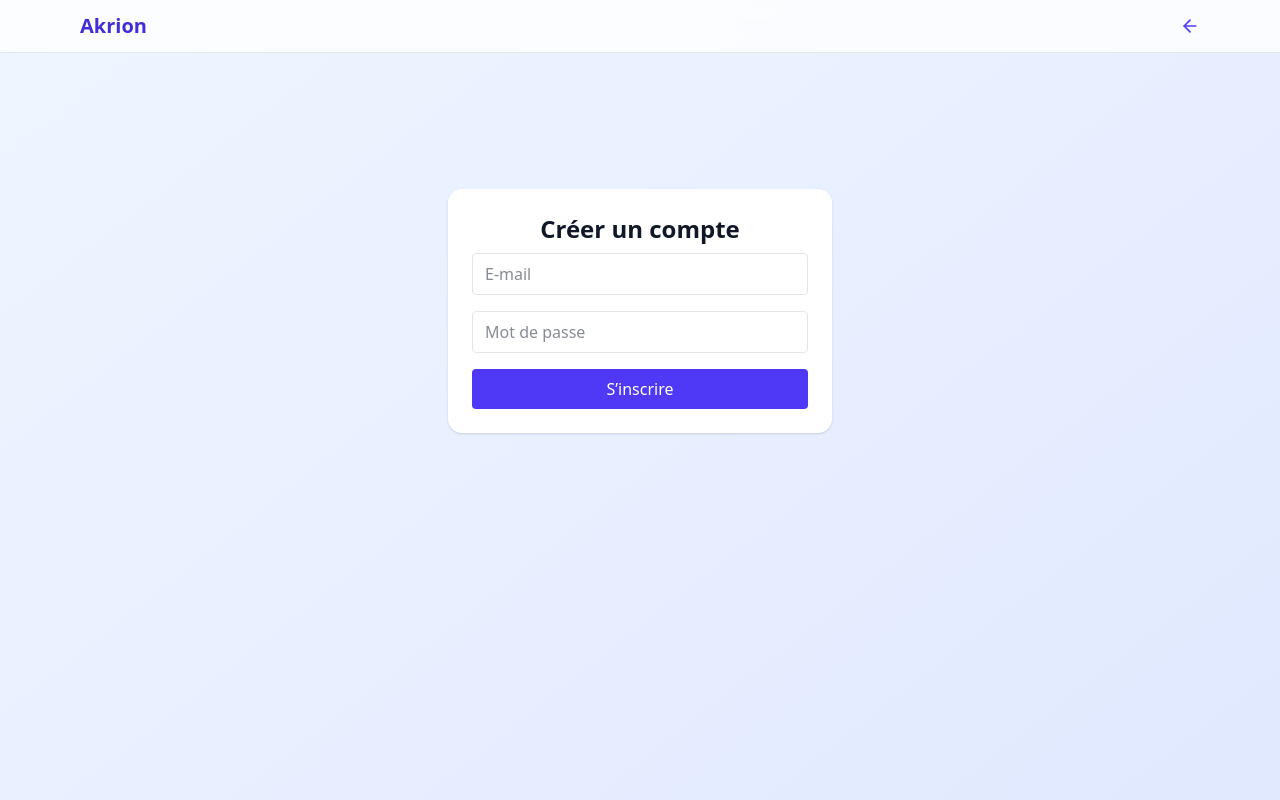
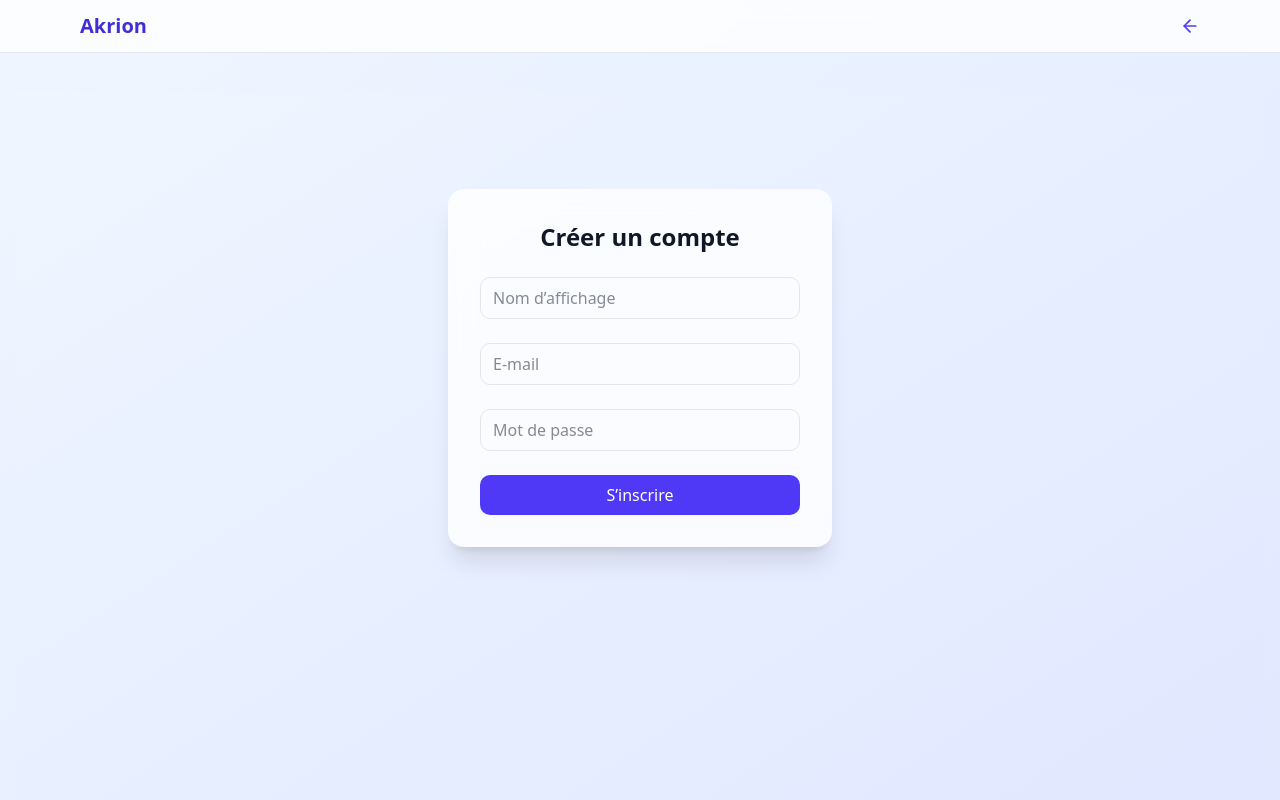
Before and after one commit to xperem/akrion, a Next.js app: page /akrion-app/register in a window 1280 px wide. Shown: the top 800 px of the page. Built offline with nearby package versions, Linux system fonts and the light colour scheme; no server answers.

Commit message:
ajout d'un nom d'affichage a l'inscription

```diff
--- a/src/app/akrion-app/(protected)/dashboard/page.tsx
+++ b/src/app/akrion-app/(protected)/dashboard/page.tsx
@@ -7,10 +7,12 @@ export default async function DashboardPage() {
   const { data: { user } } = await supabase.auth.getUser();
   if (!user) redirect('/akrion-app/login');
 
+  const name = user.user_metadata?.display_name || user.email;
+
   return (
     <section className="px-4 py-10">
       <h1 className="break-words text-xl sm:text-2xl font-semibold">
-        Bienvenue sur Akrion App, {user.email} 👋
+        Bienvenue sur Akrion App, {name} 👋
       </h1>
     </section>
   );
--- a/src/app/akrion-app/(public)/register/page.tsx
+++ b/src/app/akrion-app/(public)/register/page.tsx
@@ -2,48 +2,56 @@
 
 import { useState, FormEvent } from 'react';
 import { useRouter } from 'next/navigation';
-import { createClient } from '@/lib/supabase/client';   // ⬅️ helper qui retourne createBrowserClient()
+import { createClient } from '@/lib/supabase/client';
 
 export default function RegisterPage() {
-  const supabase = createClient();          // nouvelle instance côté client
+  const supabase = createClient();
   const router   = useRouter();
 
-  const [email, setEmail]       = useState('');
-  const [password, setPassword] = useState('');
-  const [error, setError]       = useState('');
+  // états du formulaire
+  const [displayName, setDisplayName] = useState('');
+  const [email, setEmail]             = useState('');
+  const [password, setPassword]       = useState('');
+  const [error, setError]             = useState('');
 
+  /** Inscription */
   async function handleRegister(e: FormEvent) {
     e.preventDefault();
     setError('');
 
-    const { error } = await supabase.auth.signUp({ email, password });
+    const { error } = await supabase.auth.signUp({
+      email,
+      password,
+      options: { data: { display_name: displayName } }, // stocké dans user_metadata
+    });
 
-    if (error) {
-      setError(error.message);
-      return;
-    }
+    if (error) return setError(error.message);
 
-    // Nettoie le formulaire
-    setEmail('');
-    setPassword('');
-
-    // Redirige et force le layout serveur à refetch la session
     router.push('/akrion-app/dashboard');
     router.refresh();
   }
 
   return (
-     <main className="flex min-h-screen items-start justify-center bg-gradient-to-br ... px-4 pt-[12vh]">
+    <main className="flex min-h-screen items-start justify-center bg-gradient-to-br from-blue-50 to-indigo-100 px-4 pt-[12vh]">
       <form
         onSubmit={handleRegister}
-        className="w-full max-w-sm space-y-4 rounded-xl bg-white p-6 shadow"
+        className="w-full max-w-sm space-y-6 rounded-2xl bg-white/80 p-8 shadow-xl backdrop-blur-lg"
       >
-        <h1 className="mb-2 text-center text-2xl font-bold">Créer un compte</h1>
+        <h1 className="text-center text-2xl font-bold">Créer un compte</h1>
+
+        <input
+          type="text"
+          placeholder="Nom d’affichage"
+          className="w-full rounded-lg border px-3 py-2 focus:border-indigo-600 focus:outline-none"
+          value={displayName}
+          onChange={(e) => setDisplayName(e.target.value)}
+          required
+        />
 
         <input
           type="email"
           placeholder="E‑mail"
-          className="w-full rounded border px-3 py-2"
+          className="w-full rounded-lg border px-3 py-2 focus:border-indigo-600 focus:outline-none"
           value={email}
           onChange={(e) => setEmail(e.target.value)}
           required
@@ -52,7 +60,7 @@ export default function RegisterPage() {
         <input
           type="password"
           placeholder="Mot de passe"
-          className="w-full rounded border px-3 py-2"
+          className="w-full rounded-lg border px-3 py-2 focus:border-indigo-600 focus:outline-none"
           value={password}
           onChange={(e) => setPassword(e.target.value)}
           required
@@ -60,7 +68,10 @@ export default function RegisterPage() {
 
         {error && <p className="text-sm text-red-600">{error}</p>}
 
-        <button className="w-full rounded bg-indigo-600 py-2 text-white transition hover:bg-indigo-700">
+        <button
+          type="submit"
+          className="w-full rounded-lg bg-indigo-600 py-2 font-medium text-white transition hover:bg-indigo-700 focus:outline-none focus:ring-2 focus:ring-indigo-500"
+        >
           S’inscrire
         </button>
       </form>
```
